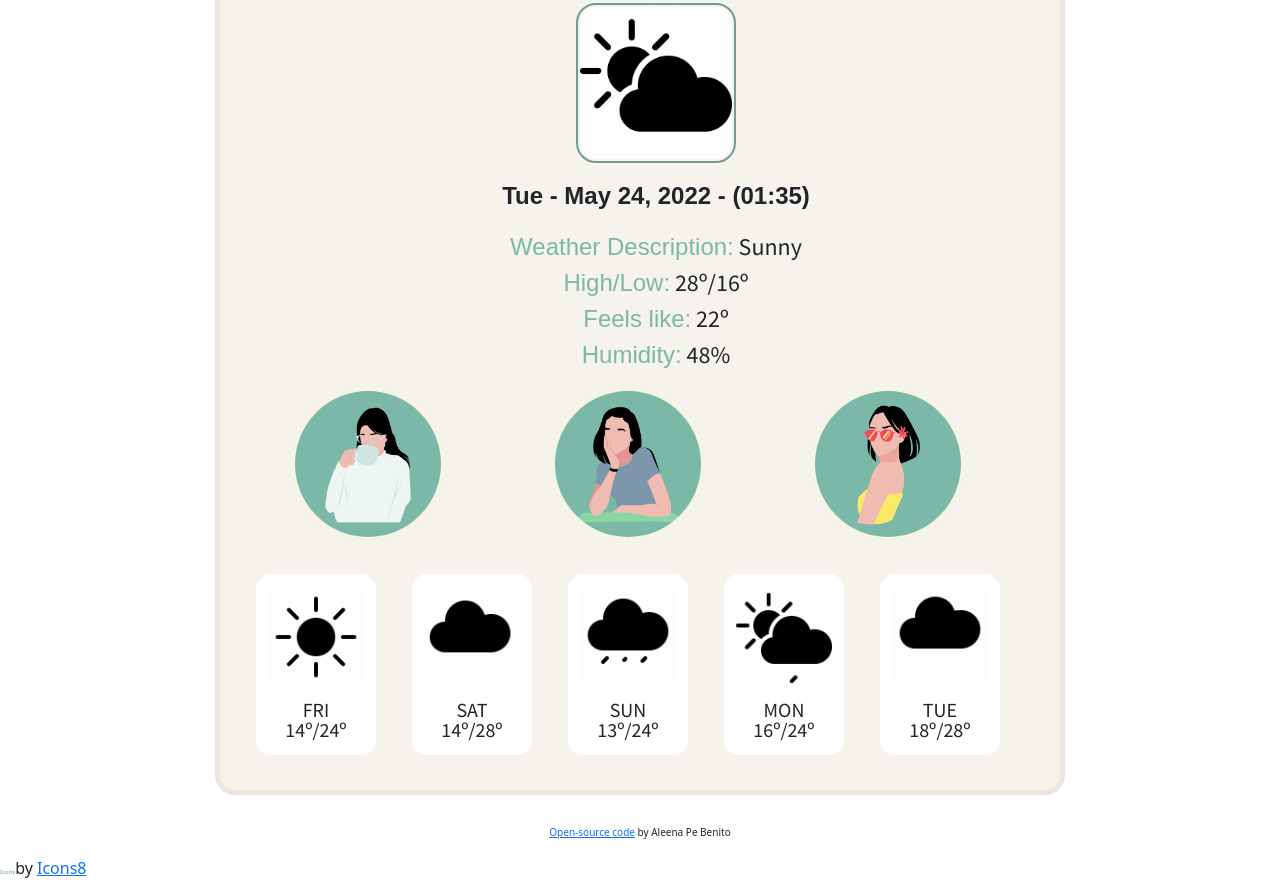
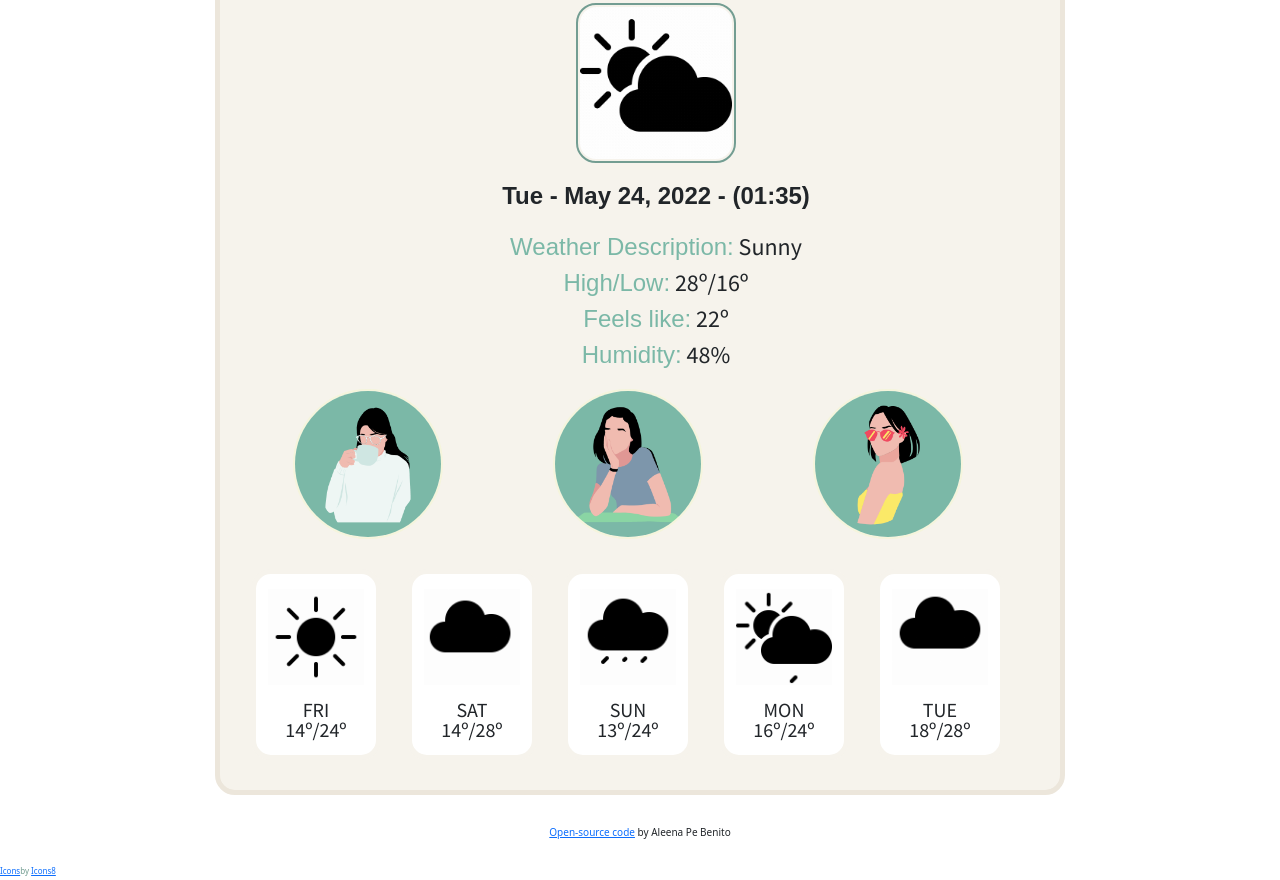
Before and after one commit to AleenaPB/SheCodes-WeatherApp, a plain HTML site: page index.html in a window 1280 px wide. Shown: the part 483-1363 px from the top of the page. Drawn offline with nearby package versions, Linux system fonts and the light colour scheme; no server answers; a web font is replaced by a local one.

Commit message:
Updated HTML and CSS
Fixed styling on Icon byline

```diff
--- a/index.html
+++ b/index.html
@@ -179,9 +179,10 @@
       >
       by Aleena Pe Benito
     </p>
-    <a class="icon" target="_blank" href="https://icons8.com/icon/UI07T0vN73qt/"
-      >Icons</a
-    >by <a target="_blank" href="https://icons8.com">Icons8</a>
+    <span class="icon"
+      ><a target="_blank" href="https://icons8.com/icon/UI07T0vN73qt/">Icons</a
+      >by <a target="_blank" href="https://icons8.com">Icons8</a></span
+    >
     <script src="src/index.js"></script>
   </body>
 </html>
--- a/src/style.css
+++ b/src/style.css
@@ -124,7 +124,7 @@ li {
 }
 .icon {
   text-align: center;
-  font-size: 6px;
+  font-size: 8px;
   text-decoration: none;
   color: #739d92;
   margin: 0;
```
